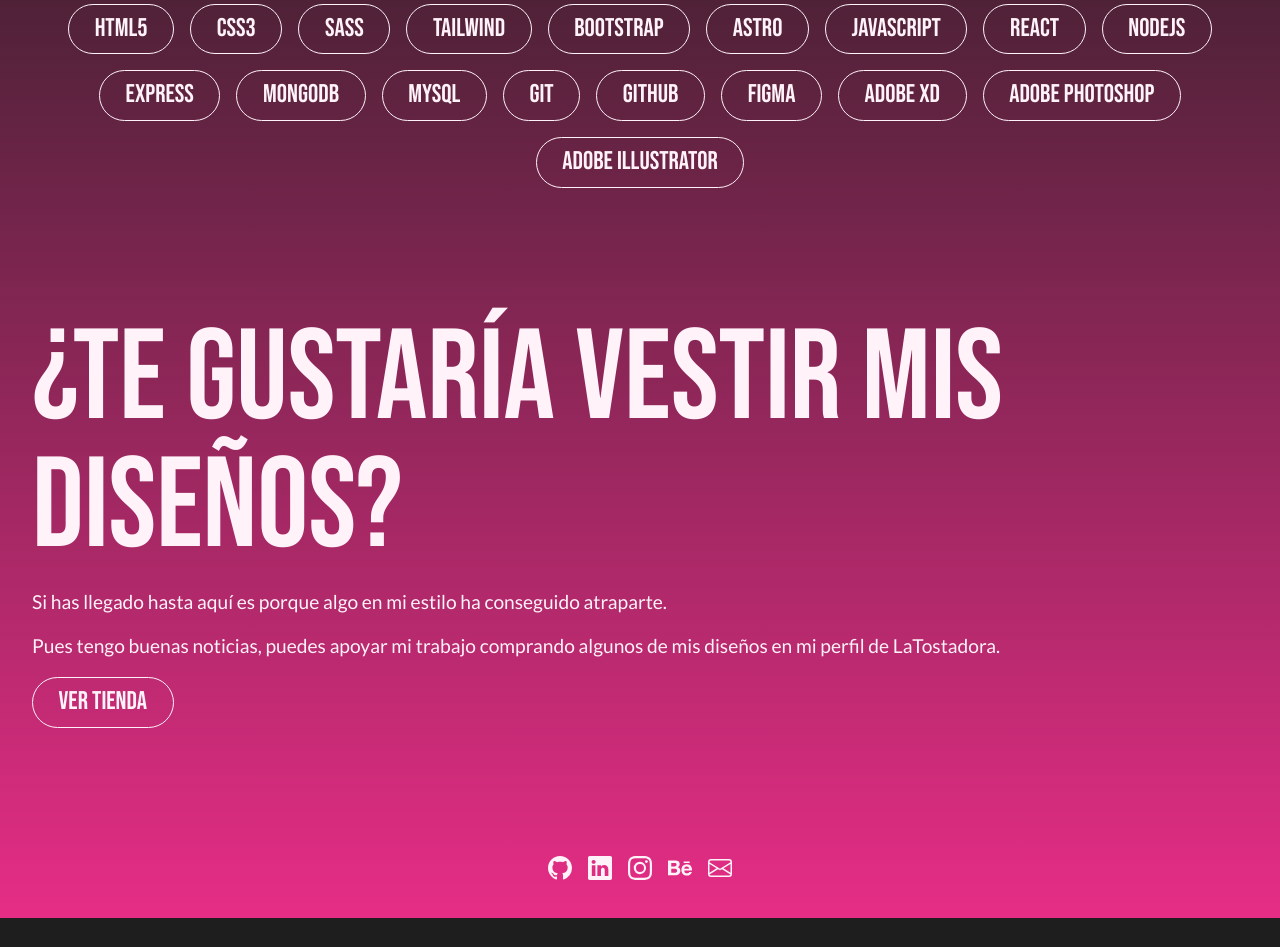
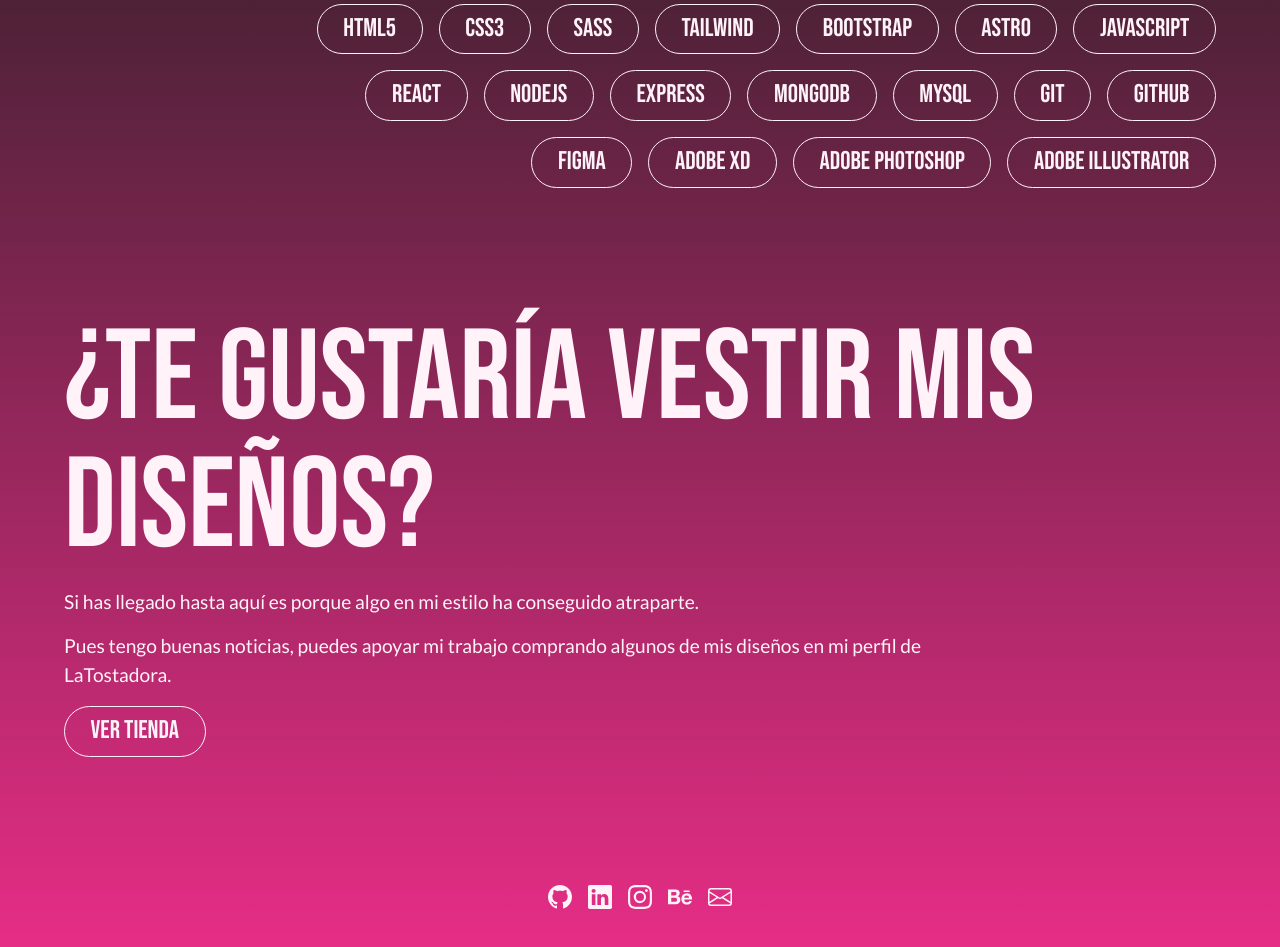
Before and after one commit to AnaisCabado/portfolio_html_mar25, a React (Vite) app: page / in a window 1280 px wide. Shown: the part 3820-4767 px from the top of the page. Before the commit the page ends 4738 px from the top, so only its background shows below. Built offline with nearby package versions, Linux system fonts and the light colour scheme.

Commit message:
footer responsive min 1280px

```diff
--- a/src/components/footer/Footer.scss
+++ b/src/components/footer/Footer.scss
@@ -69,3 +69,71 @@
     border-radius: 10px;
     color: var(--main-color);
 }
+
+
+
+
+
+
+@media (min-width: 1280px) {
+    footer {
+        padding: 2em 5%;
+
+        .languages {
+            align-items: flex-end;
+            text-align: right;
+
+            .languages__items {
+                width: 80%;
+                justify-content: flex-end;
+            }
+        }
+
+        .footer__shop {
+            display: flex;
+            flex-flow: column;
+            gap: 1em;
+            width: 100%;
+
+            p {
+                max-width: 80%;
+            }
+        }
+
+        .footer__contact {
+            display: flex;
+            flex-flow: row;
+            gap: 1em;
+            justify-content: center;
+            align-items: center;
+        }
+    }
+
+    .footer-button {
+        padding: .2em 1em;
+        text-decoration: none;
+        display: flex;
+        flex-flow: row;
+        justify-content: center;
+        align-items: center;
+
+        color: var(--text-color);
+        border: 1px solid;
+        border-radius: 40px;
+
+        font-family: var(--title-font);
+        font-size: 1.6rem;
+        font-weight: 600;
+
+        width: fit-content;
+        cursor: pointer;
+
+        transition: all .3s ease;
+
+    }
+
+    .footer-button:hover {
+        border-radius: 10px;
+        color: var(--main-color);
+    }
+}
```
